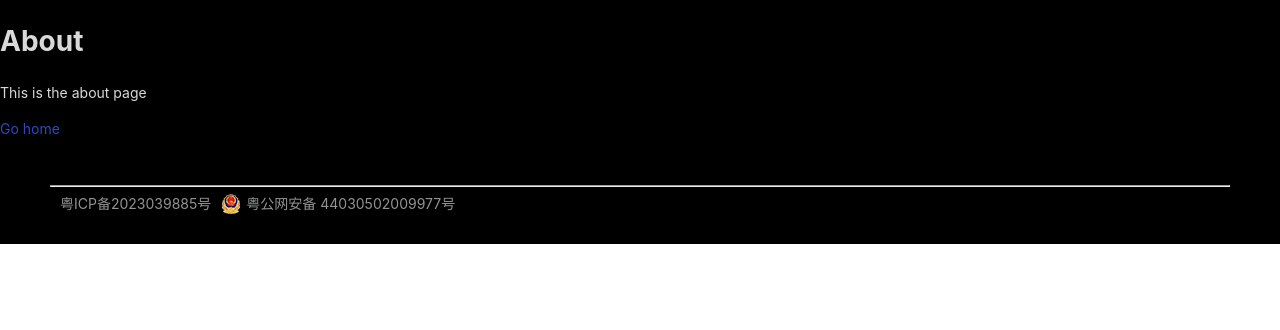
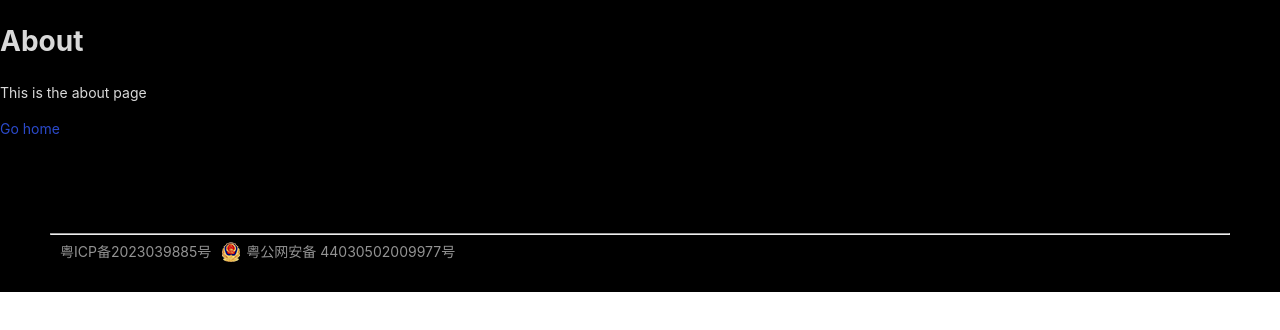
Before and after one commit to stark-sim/avalon_react, a Next.js app: page /about in a window 1280 px wide. Shown: the top 330 px of the page. Built offline with nearby package versions, Linux system fonts and the light colour scheme.

Commit message:
feat: adjust space

```diff
--- a/components/IndexLayout.tsx
+++ b/components/IndexLayout.tsx
@@ -51,15 +51,8 @@ const IndexLayout = ({
       <meta charSet="utf-8" />
       <meta name="viewport" content="initial-scale=1.0, width=device-width" />
     </Head>
-    <Space direction="vertical" style={{ width: "100%" }} size={[0, 48]}>
-      <Layout>
-        {/* <header>
-            <nav>
-              <Link href="/">Home</Link> | <Link href="/about">About</Link> |{" "}
-              <Link href="/users">Users List</Link> |{" "}
-              <a href="/api/users">Users API</a>
-            </nav>
-          </header> */}
+    <Layout>
+      <Space direction="vertical" style={{ width: "100%" }} size={[0, 48]}>
         <Content>{children}</Content>
         <Footer>
           <hr />
@@ -102,8 +95,8 @@ const IndexLayout = ({
             </a>
           </div>
         </Footer>
-      </Layout>
-    </Space>
+      </Space>
+    </Layout>
   </div>
 );
 
```
